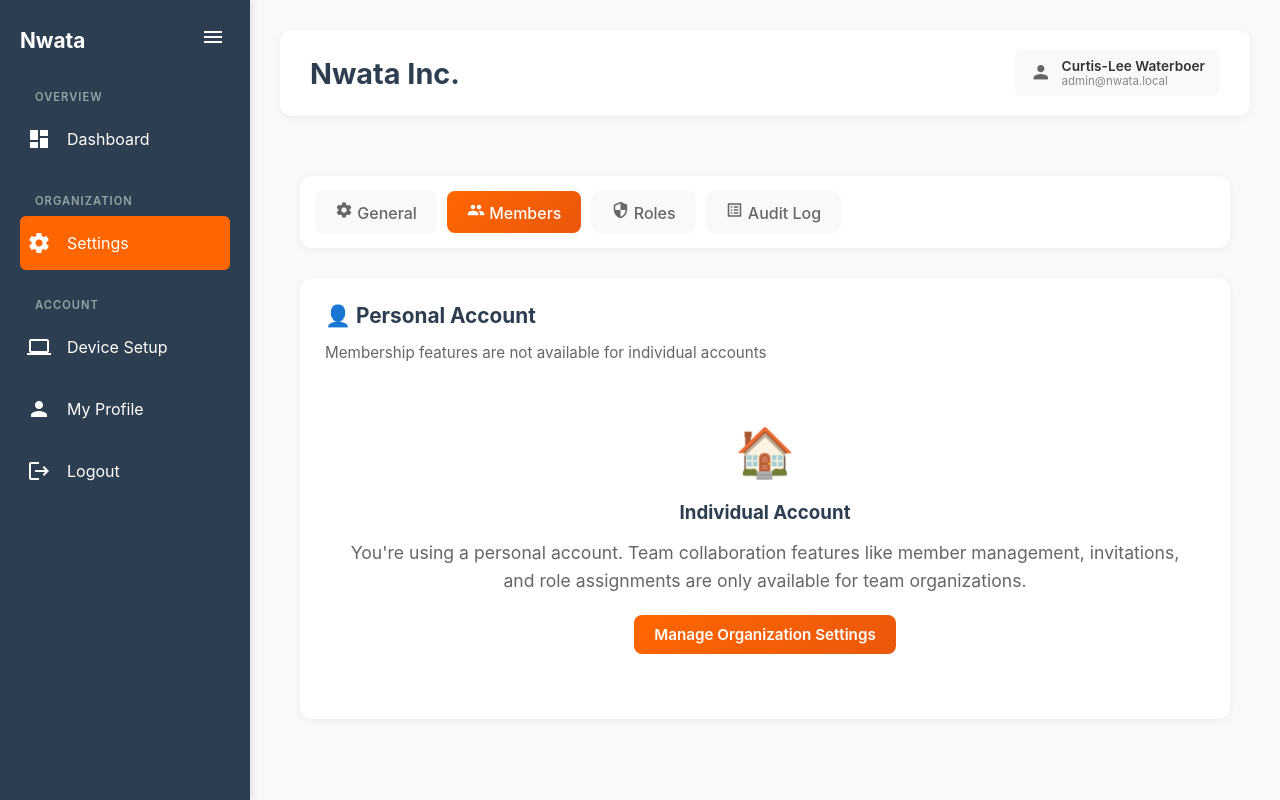
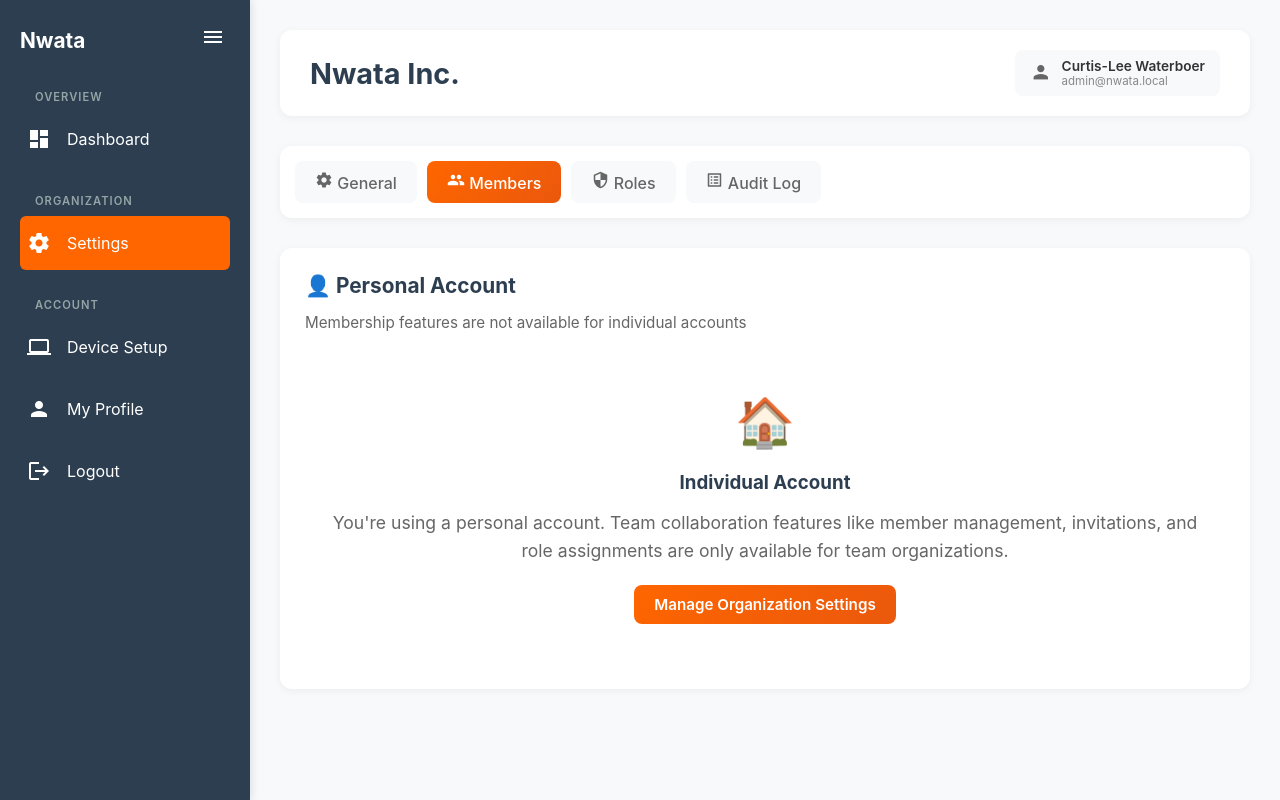
Before and after one commit to cwaterboer/django-nwata, a Django app: page /dashboard/org/settings/?tab=members in a window 1280 px wide. Run offline with Django 5.2, Linux system fonts and the light colour scheme; a user stored in the database is signed in; data comes from the database, SQL or seed files in the repository.

Commit message:
updating dash/org/tab_member failure part 3

```diff
--- a/nwata_web/dashboard/templates/dashboard/org_settings.html
+++ b/nwata_web/dashboard/templates/dashboard/org_settings.html
@@ -8,8 +8,6 @@
 /* Settings Container */
 .settings-container {
     max-width: 1200px;
-    margin: 0 auto;
-    padding: 30px 20px;
 }
 
 .settings-header {
```
